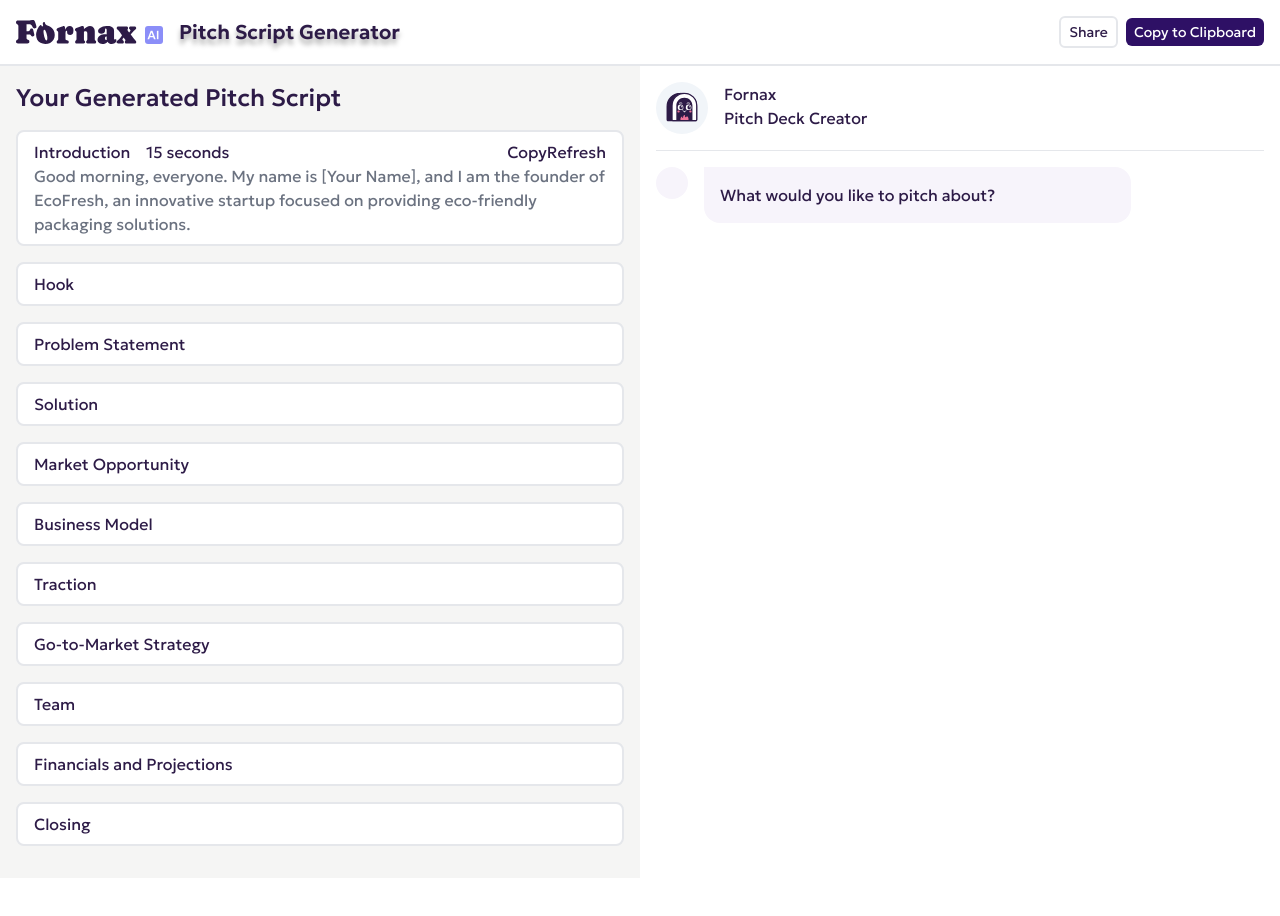
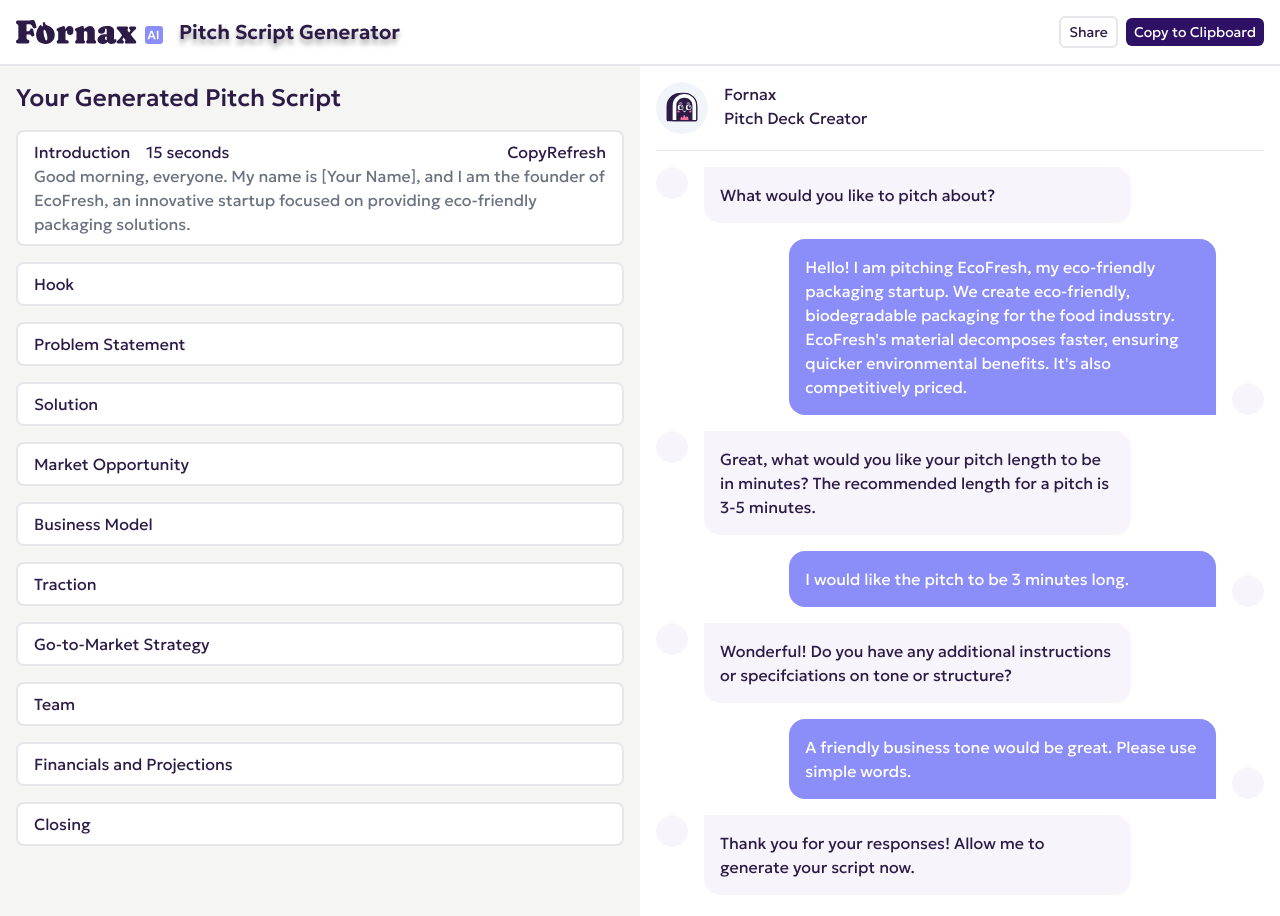
Before and after one commit to KimPalao/pitch-script-generator, a Next.js app: page / in a window 1280 px wide. Shown: the top 916 px of the page. Before the commit the page ends 878 px from the top, so only its background shows below. Built offline with nearby package versions, Linux system fonts and the light colour scheme.

Commit message:
Add message styling

```diff
--- a/app/ui/prompt/message.tsx
+++ b/app/ui/prompt/message.tsx
@@ -3,7 +3,7 @@ import clsx from 'clsx';
 
 export default function Message({
   message,
-  fromApp = true
+  fromApp = false
 }: {
   message: string;
   fromApp?: boolean;
--- a/app/ui/prompt/prompt.module.css
+++ b/app/ui/prompt/prompt.module.css
@@ -2,3 +2,7 @@
   width: 52px;
   height: 52px;
 }
+
+.messageContainer>* {
+  margin-bottom: 1rem;
+}
--- a/app/ui/prompt/prompt.tsx
+++ b/app/ui/prompt/prompt.tsx
@@ -15,7 +15,15 @@ export default function Prompt() {
         </div>
       </header>
       <hr className="mb-4" />
-      <Message message="What would you like to pitch about?" fromApp />
+      <div className={styles.messageContainer}>
+        <Message message="What would you like to pitch about?" fromApp />
+        <Message message="Hello! I am pitching EcoFresh, my eco-friendly packaging startup. We create eco-friendly, biodegradable packaging for the food indusstry. EcoFresh's material decomposes faster, ensuring quicker environmental benefits. It's also competitively priced." />
+        <Message message="Great, what would you like your pitch length to be in minutes? The recommended length for a pitch is 3-5 minutes." fromApp />
+        <Message message="I would like the pitch to be 3 minutes long." />
+        <Message message="Wonderful! Do you have any additional instructions or specifciations on tone or structure?" fromApp />
+        <Message message="A friendly business tone would be great. Please use simple words." />
+        <Message message="Thank you for your responses! Allow me to generate your script now." fromApp />
+      </div>
     </div>
   );
 }
```
